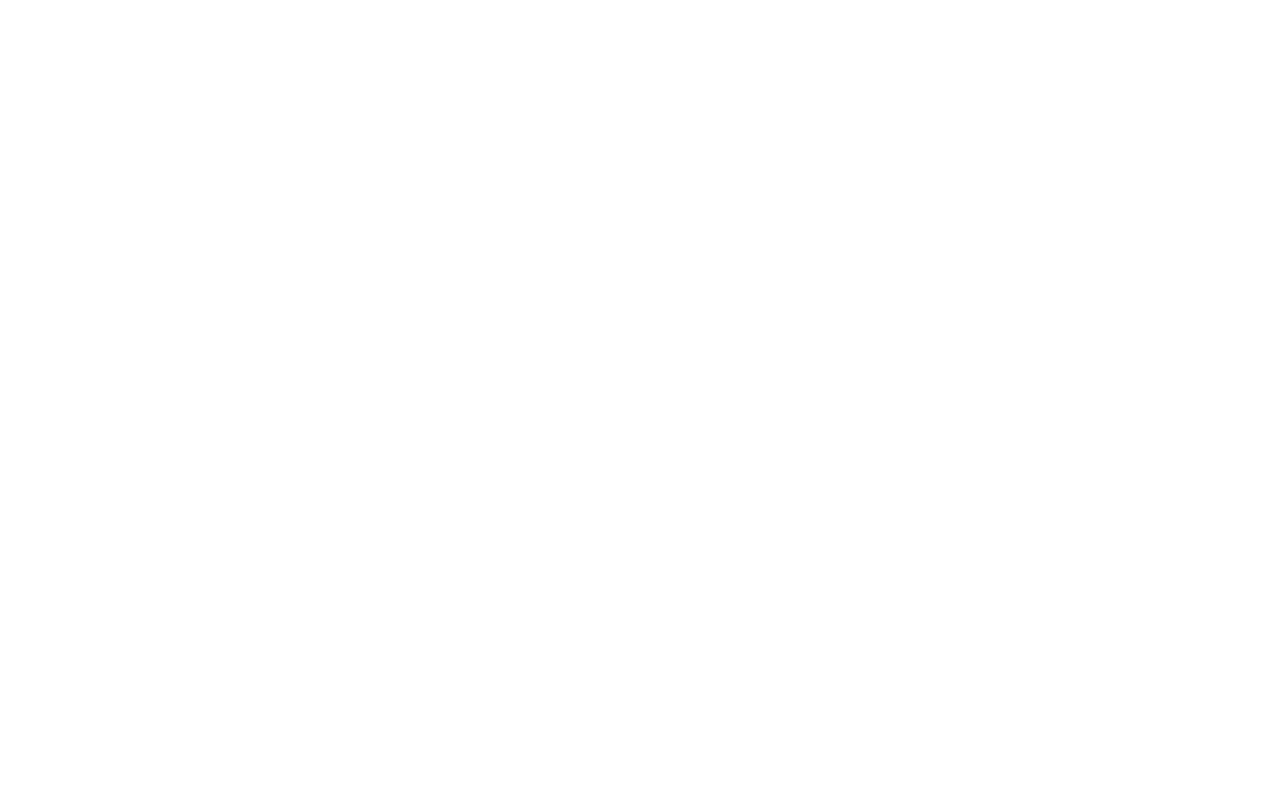
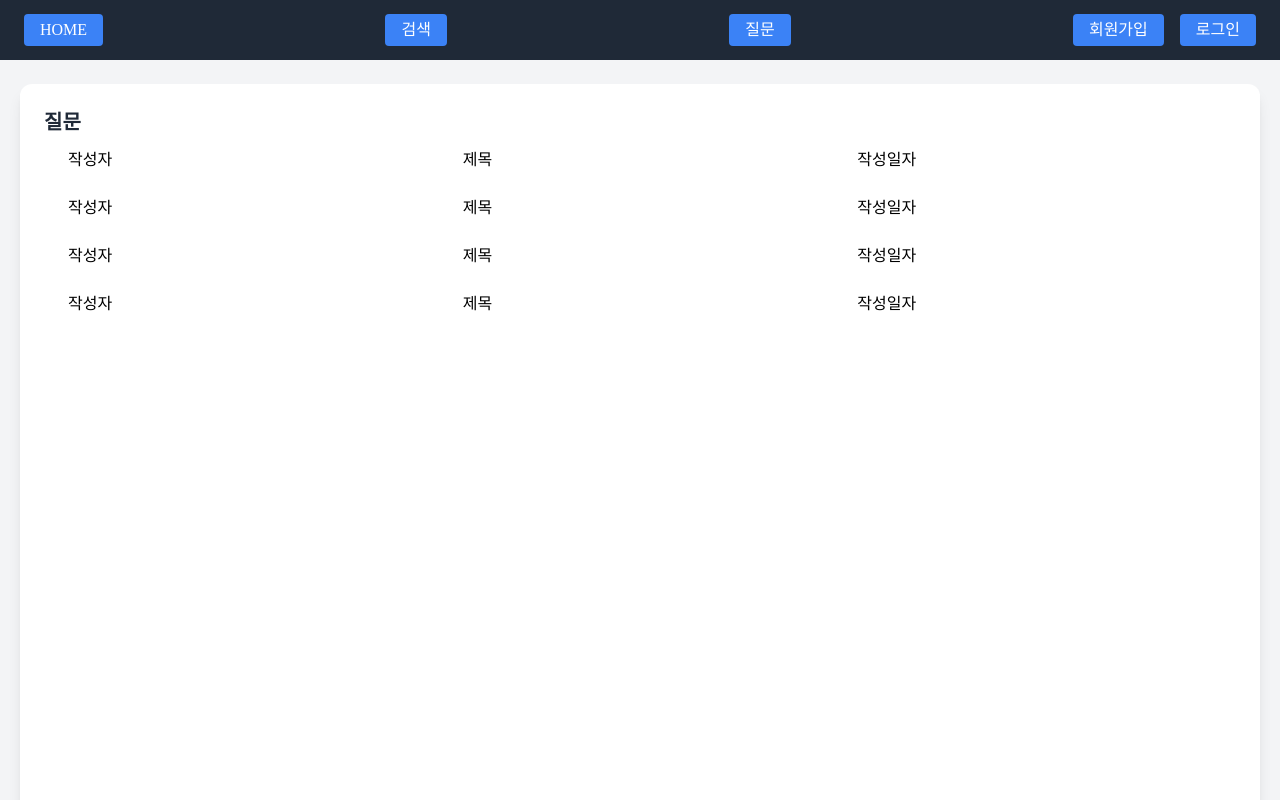
Before and after one commit to asa9874/shoppingmall-frontend, a React (Vite) app: page /questions in a window 1280 px wide. Before the commit this address had no page. Shown: the top 800 px of the page. Built offline with nearby package versions, Linux system fonts and the light colour scheme; a web font is replaced by a local one.

Commit message:
Feat: 질문 페이지 및 질문 상세 페이지 틀 추가, 헤더에 질문 버튼 추가

```diff
--- a/src/components/Header.tsx
+++ b/src/components/Header.tsx
@@ -44,6 +44,11 @@
         <Link to="/product/search">
           <button className="bg-blue-500 px-4 py-2 rounded hover:bg-blue-700">
             검색
+          </button>
+        </Link>
+        <Link to="/questions">
+          <button className="bg-blue-500 px-4 py-2 rounded hover:bg-blue-700">
+            질문
           </button>
         </Link>
 
--- /dev/null
+++ b/src/components/Questions/QuestionCard.tsx
@@ -0,0 +1,14 @@
+import { Link } from "react-router-dom";
+
+function QuestionCard() {
+    return (
+        <Link to={`/questions/${1}`}
+            className="bg-white gap-4 md:gap-10 px-4 md:px-6 py-4 overflow-x-auto scrollbar-hide grid grid-cols-3">
+            <span>작성자</span>
+            <span>제목</span>
+            <span>작성일자</span>
+        </Link>
+    );
+}
+
+export default QuestionCard;
--- a/src/main.tsx
+++ b/src/main.tsx
@@ -10,6 +10,8 @@
 import Orders from './pages/Orders';
 import ProductDetail from './pages/ProductDetail';
 import ProductSearch from './pages/ProductSearch';
+import QuestionDetail from './pages/QuestionDetail';
+import Questions from './pages/Questions';
 import Register from './pages/Register';
 import SellerProducts from './pages/SellerProducts';
 import SellerProductsCreate from './pages/SellerProductsCreate';
@@ -39,6 +41,10 @@
         <Route path="/customer/:memberId/orders" element={<Orders />} />
         <Route path="/customer/:memberId/orders/:orderId" element={<OrderDetail />} />
 
+        {/* 질문 관련 페이지 */}
+        <Route path="/questions" element={<Questions />} />
+        <Route path="/questions/:questionId" element={<QuestionDetail />} />
+
         {/* 판매자 관련 페이지 */}
         <Route path="/seller/:memberId/products" element={<SellerProducts />} />
         <Route path="/seller/:memberId/products/create" element={<SellerProductsCreate />} />
--- a/src/pages/ProductSearch.tsx
+++ b/src/pages/ProductSearch.tsx
@@ -1,7 +1,7 @@
-import { useState, useEffect } from "react";
+import { useEffect, useState } from "react";
 import { useSearchParams } from "react-router-dom";
+import { SearchParams, searchProducts } from "../apis/product";
 import SearchProduct from "../components/Search/SearchProduct";
-import { SearchParams, searchProducts } from "../apis/product";
 import { ProductResponse } from "../types/ProductResponse";
 
 const categories = [
--- /dev/null
+++ b/src/pages/QuestionDetail.tsx
@@ -0,0 +1,14 @@
+function QuestionDetail() {
+    return (
+        <div className="min-h-screen w-full bg-gray-100 py-6 flex p-5 justify-center">
+            <div className="bg-white rounded-xl shadow-lg p-6 w-full max-w-screen-xl flex flex-col items-center">
+                <h2 className="text-xl font-bold text-gray-800">이게 뭔가용?</h2>
+                <span className="text-gray-500 text-sm">2021년 8월 1일</span>
+                <span> 홍길동</span>
+                <span>너무많은 내뇽</span>
+            </div>
+        </div>
+    );
+}
+
+export default QuestionDetail;
--- /dev/null
+++ b/src/pages/Questions.tsx
@@ -0,0 +1,17 @@
+import QuestionCard from "../components/Questions/QuestionCard";
+
+function Questions() {
+    return (
+        <div className="min-h-screen w-full bg-gray-100 py-6 flex p-5 justify-center">
+            <div className="bg-white rounded-xl shadow-lg p-6 w-full max-w-screen-xl">
+                <h2 className="text-xl font-bold text-gray-800">질문</h2>
+                <QuestionCard />
+                <QuestionCard />
+                <QuestionCard />
+                <QuestionCard />
+            </div>
+        </div>
+    );
+}
+
+export default Questions;
```
